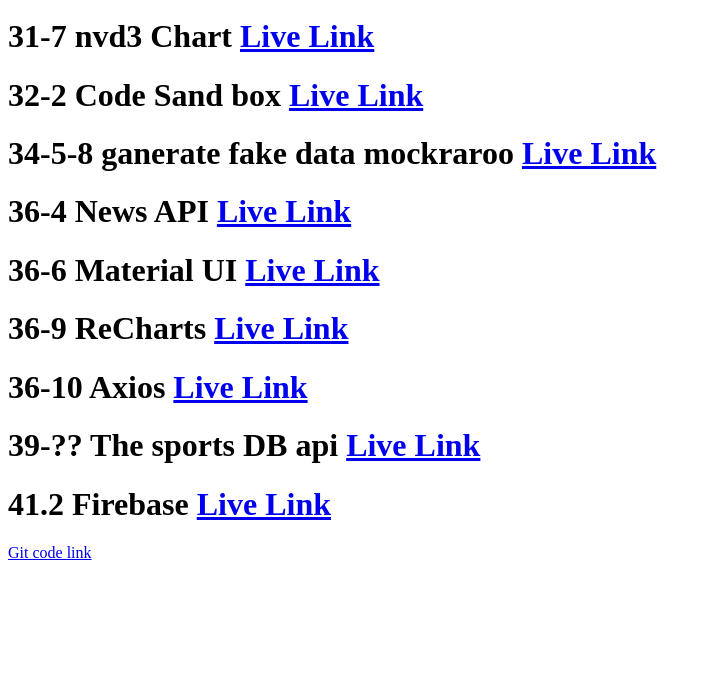
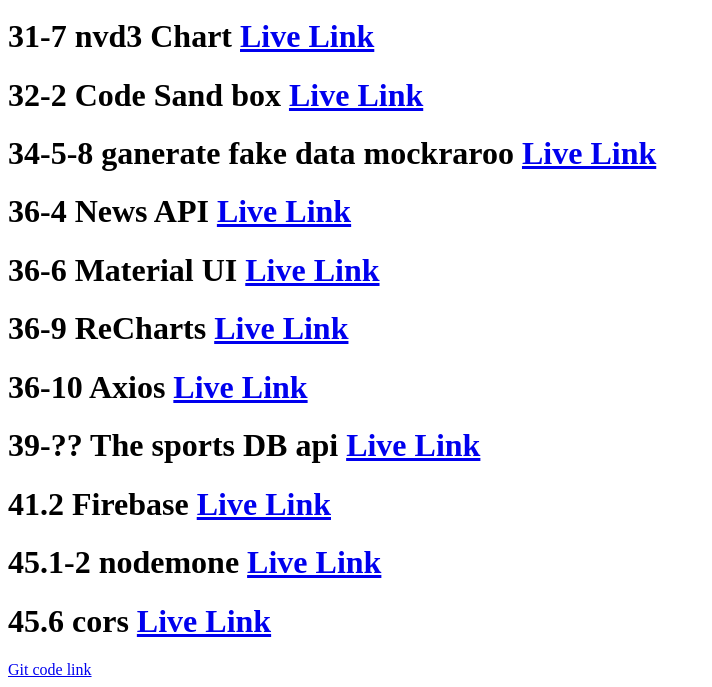
Before and after one commit to mdmehedyhassan/website-link, a plain HTML site: page index.html in a window 1280 px wide. Shown: the part 763-1450 px from the top of the page, without its empty margins (0-712 px from the left). Before the commit the page ends 1333 px from the top, so only its background shows below. Drawn offline with Linux system fonts and the light colour scheme.

Commit message:
nodemon, cors

```diff
--- a/index.html
+++ b/index.html
@@ -30,6 +30,8 @@
         <h1>36-10 Axios <a href="https://github.com/axios/axios"> Live Link </a> </h1>
         <h1>39-?? The sports DB api  <a href="https://www.thesportsdb.com/api.php"> Live Link </a> </h1>
         <h1>41.2 Firebase <a href="https://firebase.google.com/"> Live Link </a> </h1>
+            <h1>45.1-2 nodemone <a href="https://nodemon.io/"> Live Link </a> </h1>
+            <h1>45.6 cors <a href="https://expressjs.com/en/resources/middleware/cors.html"> Live Link </a> </h1>
     </div>
             <a href="https://github.com/mdmehedyhassan/website-link">Git code link</a>
 </body>
```
